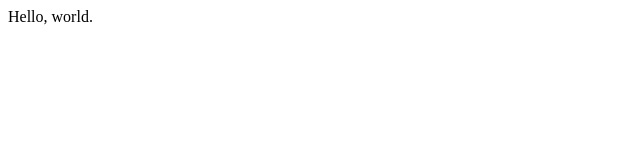
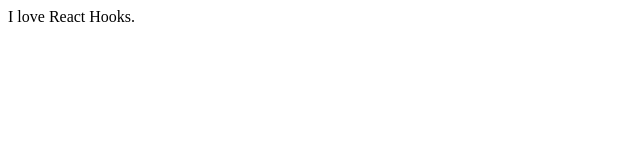
Before and after one commit to TheAirEasyProject/ReviewsSectionThree, a React app: page / in a window 1280 px wide. Shown: the top 160 px of the page, without its empty margins (0-640 px from the left). Built offline with nearby package versions, Linux system fonts and the light colour scheme; the HTML template or start-up script is replaced by a standard one.

Commit message:
Bug Fixes

```diff
--- a/client/src/components/ReviewsApp.jsx
+++ b/client/src/components/ReviewsApp.jsx
@@ -4,7 +4,7 @@
 const ReviewsApp = () => {
 
   return (
-    <div>Hello, world.</div>
+    <div>I love React Hooks.</div>
   )
 };
 
```
Also changed, not shown: 1 other file (tests, documents, lock files or other folders).
